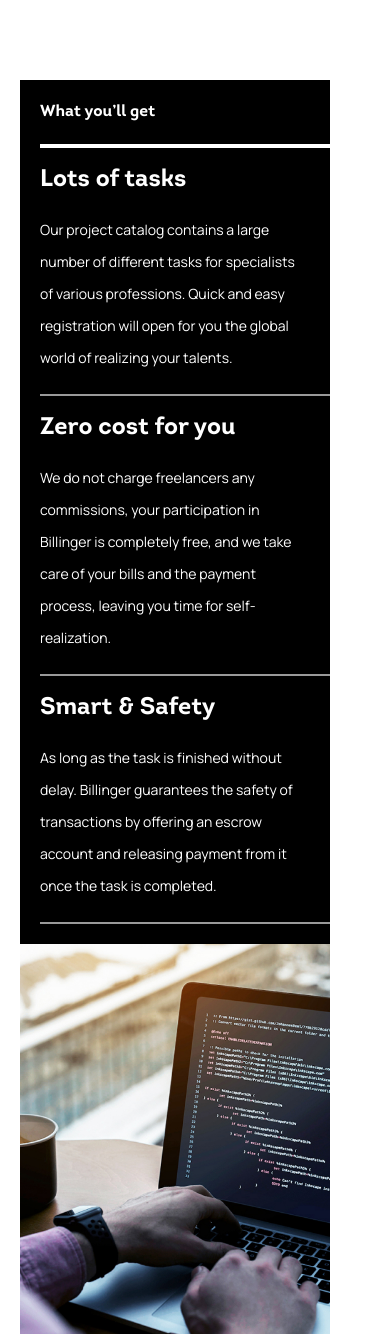
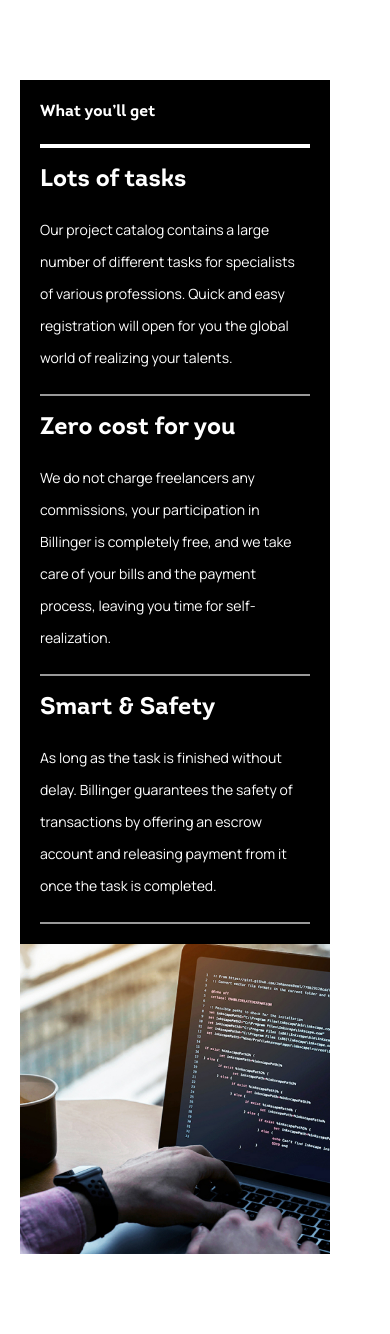
Before and after one commit to HuslT1me/Taskerhub, a plain HTML site: page components/futures.html in a window 390 px wide. After the commit the page ends 1254 px from the top, so only its background shows below. Drawn offline with nearby package versions, Linux system fonts and the light colour scheme.

Commit message:
Правки

```diff
--- a/components/futures.html
+++ b/components/futures.html
@@ -13,39 +13,39 @@
         <div class="text-white w-full">
           <div class="flex flex-col md:flex-row relative">
             <div class="bg-black flex flex-col w-full max-w-[1120px]">
-              <div class="pl-5 pb-5 md:pl-[45px] md:pb-[45px]">
+              <div class="pl-5 pr-5 pb-5 md:pl-[45px] md:pb-[45px]">
                 <div class="border-b-[4px] border-white p-[20px_0_20px] mb-5 max-w-[660px] w-full md:p-[35px_0_23px] md:mb-[65px]">
                   <p class="introbold md:text-[22px]">
                     What you’ll get
                   </p>
                 </div>
                 <div class="max-w-[660px] w-full border-b-[2px] pb-5 border-white border-opacity-60 md:pb-[27px]">
-                  <h4 class="pr-5 text-2xl leading-none introbold pb-[22px] md:pr-0 md:text-[40px]">
+                  <h4 class="text-2xl leading-none introbold pb-[22px] md:pr-0 md:text-[40px]">
                     Lots of tasks
                   </h4>
-                  <p class="text-sm leading-8 max-w-[591px] pr-5 md:text-base md:leading-[30px] md:pr-0">
+                  <p class="text-sm leading-8 max-w-[591px] md:text-base md:leading-[30px]">
                     Our project catalog contains a large number of different tasks for specialists of various professions. Quick and easy registration will open for you the global world of realizing your talents.
                   </p>
                 </div>
                 <div class="max-w-[660px] w-full p-[20px_0_20px] border-b-[2px] border-white border-opacity-60 md:p-[32px_0_27px]">
-                  <h4 class="pr-5 text-2xl leading-none introbold pb-[22px] md:pr-0 md:text-[40px]">
+                  <h4 class="text-2xl leading-none introbold pb-[22px] md:text-[40px]">
                     Zero cost for you
                   </h4>
-                  <p class="text-sm leading-8 max-w-[591px] pr-5 md:text-base md:leading-[30px] md:pr-0">
+                  <p class="text-sm leading-8 max-w-[591px] md:text-base md:leading-[30px]">
                     We do not charge freelancers any commissions, your participation in Billinger is completely free, and we take care of your bills and the payment process, leaving you time for self-realization.
                   </p>
                 </div>
                 <div class="max-w-[660px] w-full p-[20px_0_20px] border-b-[2px] border-white border-opacity-60 md:p-[32px_0_27px]">
-                  <h4 class="pr-5 text-2xl leading-none introbold pb-[22px] md:pr-0 md:text-[40px]">
+                  <h4 class="text-2xl leading-none introbold pb-[22px] md:text-[40px]">
                     Smart & Safety
                   </h4>
-                  <p class="text-sm leading-8 max-w-[591px] pr-5 md:text-base md:leading-[30px] md:pr-0">
+                  <p class="text-sm leading-8 max-w-[591px] md:text-base md:leading-[30px]">
                     As long as the task is finished without delay. Billinger guarantees the safety of transactions by offering an escrow account and releasing payment from it once the task is completed.
                   </p>
                 </div>
               </div>
             </div>
-            <img class="w-full top-[90px] max-h-[495px] h-[100vw] block md:absolute md:w-[495px] md:h-full md:max-h-[100%] right-0 z-10 object-cover object-[center_center]"
+            <img class="w-full top-[90px] max-h-[495px] aspect-square block md:absolute md:w-[495px] md:h-full md:max-h-[100%] right-0 z-10 object-cover object-[right_center]"
               src="../media/main-page/futures-img.jpg"
               alt="futures-img">
           </div>
```
Also changed, not shown: pages/all/main-page.html (+8 -8 lines).
